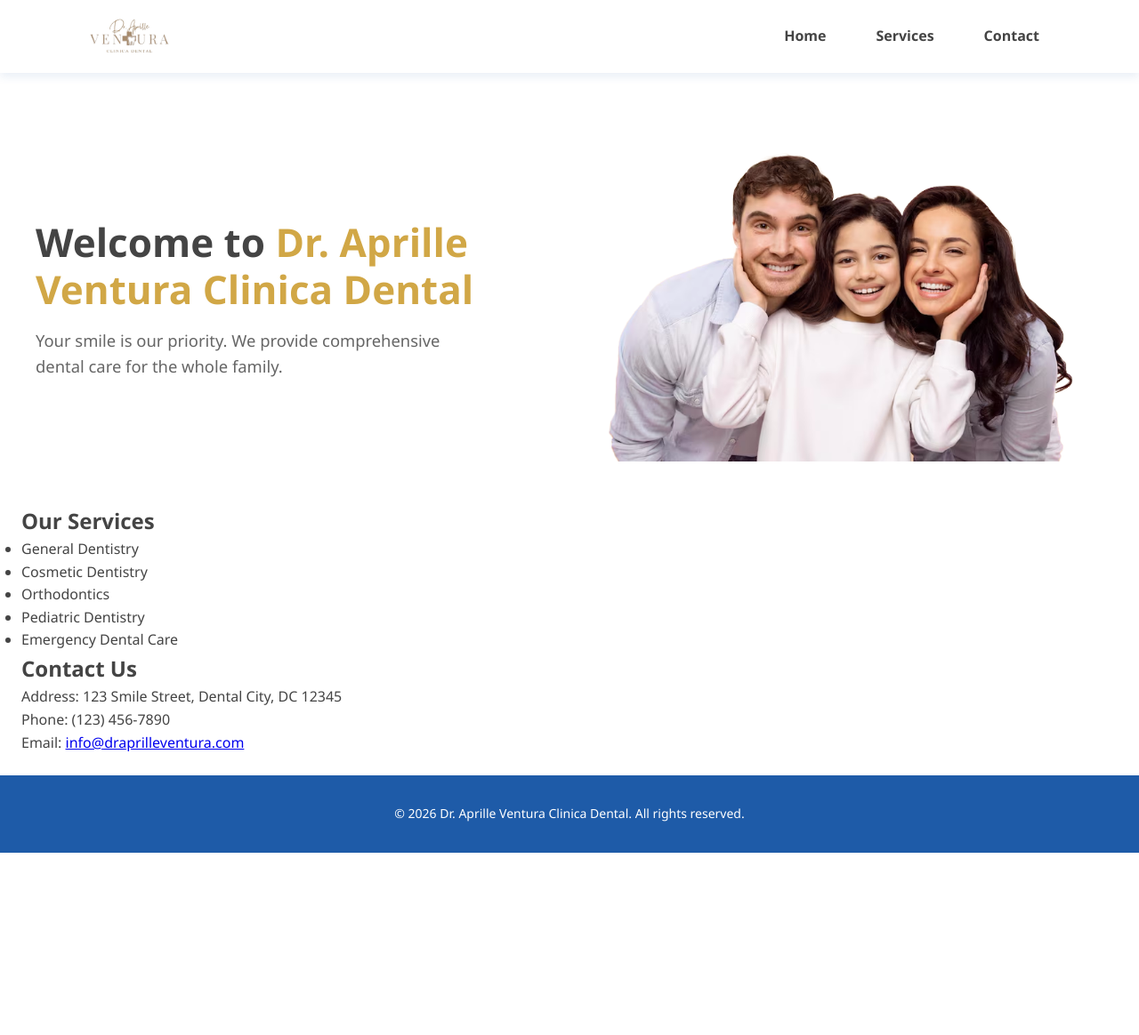
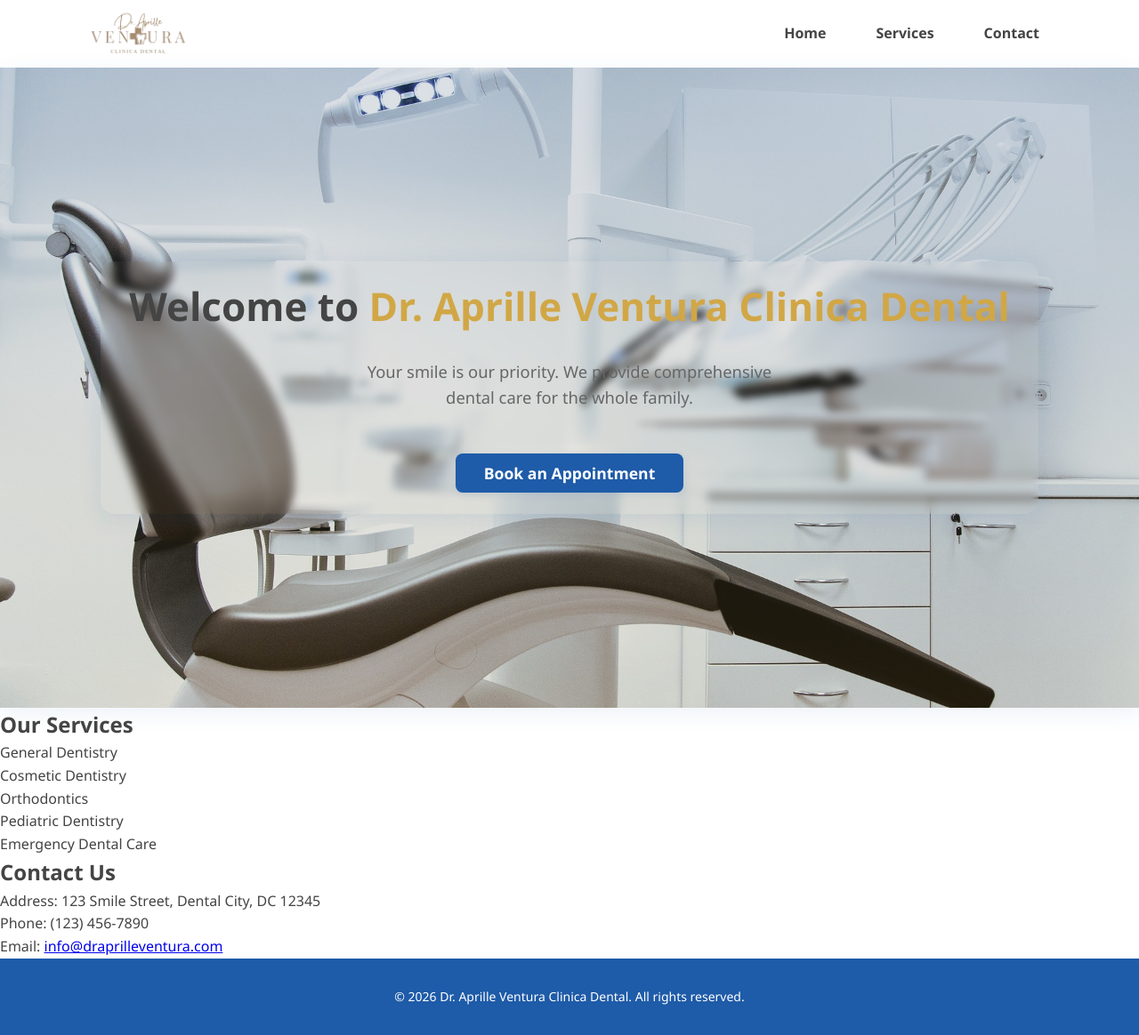
Before and after one commit to pd-winsql/Odaprms, a PHP site: page / in a window 1280 px wide. Shown: the whole page at 89% size. Before the commit the page ends 959 px from the top, so only its background shows below. Run offline with PHP 8.4, Linux system fonts and the light colour scheme.

Commit message:
hero ui done

```diff
--- a/index.php
+++ b/index.php
@@ -17,6 +17,7 @@
             </ul>
         </div>
     </nav>
+    <div class="bg">
         <main class="main-content">
             <section id="hero-section">
                 <div class="hero-container">
@@ -24,11 +25,17 @@
                         <h1>Welcome to <span class="highlight">Dr. Aprille Ventura Clinica Dental</span></h1>
                         <p>Your smile is our priority. We provide comprehensive dental care for the whole family.</p>
                     </div>
-                <div class="hero-image">
-                    <img src="public/assets/fam-pic.png" alt="Smiling family at the dentist">
+                    <div class="cta">
+                        <a href="" class="btn btn-primary">Book an Appointment</a>
                     </div>
+                    <!-- <div class="hero-image">
+                        <img src="public/assets/hero-chair.jpg" alt="Smiling family at the dentist">
+                    </div>-->
                 </div>
             </section>
+        </main>
+    </div>
+    <main class="main-content">
         <section id="services">
             <h2>Our Services</h2>
             <ul>
--- a/public/css/styles.css
+++ b/public/css/styles.css
@@ -60,7 +60,7 @@ body {
 
 .navbar {
     background-color: var(--background-color);
-    padding: var(--spacing-md) var(--spacing-xxl);
+    padding: var(--spacing-sm) var(--spacing-xxl);
     box-shadow: 0 4px 10px var(--button-shadow);
 }
 
@@ -72,7 +72,7 @@ body {
 }
 
 .logo {
-    height: 50px;
+    height: 60px;
 }
 
 .nav-menu {
@@ -113,11 +113,7 @@ body {
     cursor: pointer;
 }
 
-.main-content {
-    padding: var(--spacing-lg);
-    max-width: 1300px;
-    margin: 0 auto;
-}
+
 
 .footer {
     background-color: var(--primary-blue);
@@ -139,25 +135,102 @@ body {
     font-size: 14px;
 }
 
-main {
-    display: block;
+.bg {
+    display: flex;
+    align-items: center;
+    background-image: linear-gradient(rgba(14, 49, 91, 0.15), rgba(209, 167, 70, 0.15)), url('../assets/hero-chair.jpg');
+    background-size: cover;
+    background-position: center;
+    background-repeat: no-repeat;
+    min-height: 400px;
+    height: 90vh;
+    box-shadow: 0 6px 24px rgba(30,91,168,0.08);
 }
 
-.hero-section {
+.main-content {
+    max-width: 1300px;
+    margin: 0 auto;
+    height: 100%;
+}
+
+#hero-section {
     padding: var(--spacing-xxl) 0;
+    height: 100%;
+    display: flex;
+    align-items: center;
 }
 
 .hero-container {
+    padding: var(--spacing-lg) var(--spacing-xl);
     display: flex;
-    align-content: space-between;
     align-items: center;
-    gap: var(--spacing-xxl);
-    padding: var(--spacing-lg) 0;
+    flex-direction: column;
+    gap: var(--spacing-lg);
+
+    background: rgba(255, 255, 255, 0.025);
+    backdrop-filter: blur(5px);
+    -webkit-backdrop-filter: blur(5px);
+    border-radius: 16px;
+    box-shadow: 0 4px 24px rgba(30,91,168,0.10);
 }
 
 .highlight {
     color: var(--gold-hover);
 }
+
+.hero-text {
+    display: flex;
+    align-items: center;
+    flex-direction: column;
+    gap: var(--spacing-md);
+}
+
+.hero-text h1 {
+    line-height: 1.2;
+    font-size: 2.75rem;
+    margin-bottom: var(--spacing-md);
+    text-align: center;
+}
+
+.hero-text p {
+    font-size: 1.15rem;
+    color: var(--text-light);
+    max-width: 500px;
+    text-align: center;
+}
+
+/* Call-to-Action (CTA) Styling */
+.cta {
+    margin-top: var(--spacing-lg);
+    display: flex;
+    align-items: center;
+}
+
+.btn {
+    display: inline-block;
+    padding: var(--spacing-sm) var(--spacing-xl);
+    font-size: 1.1rem;
+    font-weight: 600;
+    border: none;
+    border-radius: 8px;
+    cursor: pointer;
+    text-decoration: none;
+    transition: background 0.2s, box-shadow 0.2s, color 0.2s;
+    box-shadow: 0 2px 8px var(--button-shadow);
+}
+
+.btn-primary {
+    background: var(--primary-color);
+    color: var(--white-bg);
+}
+
+.btn-primary:hover, .btn-primary:focus {
+    background: var(--primary-hover);
+    color: var(--gold-accent);
+    box-shadow: 0 4px 16px var(--button-shadow);
+}
+
+/*
 
 .hero-text, .hero-image {
     flex: 1;
@@ -168,16 +241,7 @@ main {
     max-width: 100%;
     height: auto;
     border-radius: 12px;
+    z-index: 0;
 }
 
-.hero-text h1 {
-    line-height: 1.2;
-    font-size: 2.75rem;
-    margin-bottom: var(--spacing-md);
-}
-
-.hero-text p {
-    font-size: 1.15rem;
-    color: var(--text-light);
-    width: 90%;
-}
+*/
```
Also changed, not shown: public/assets/hero-chair.jpg (added). Lines whose indentation alone changed are shown as unchanged.
